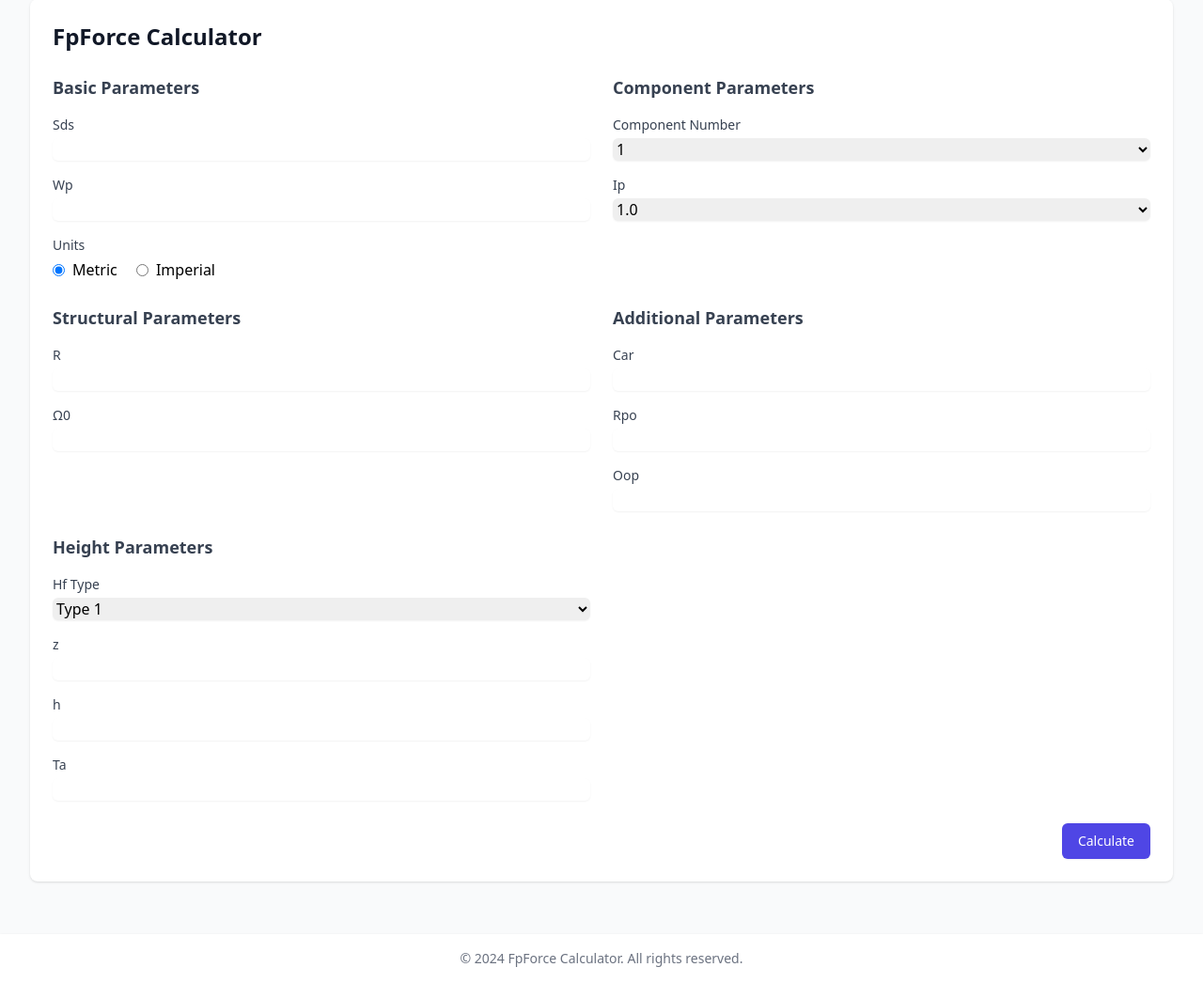
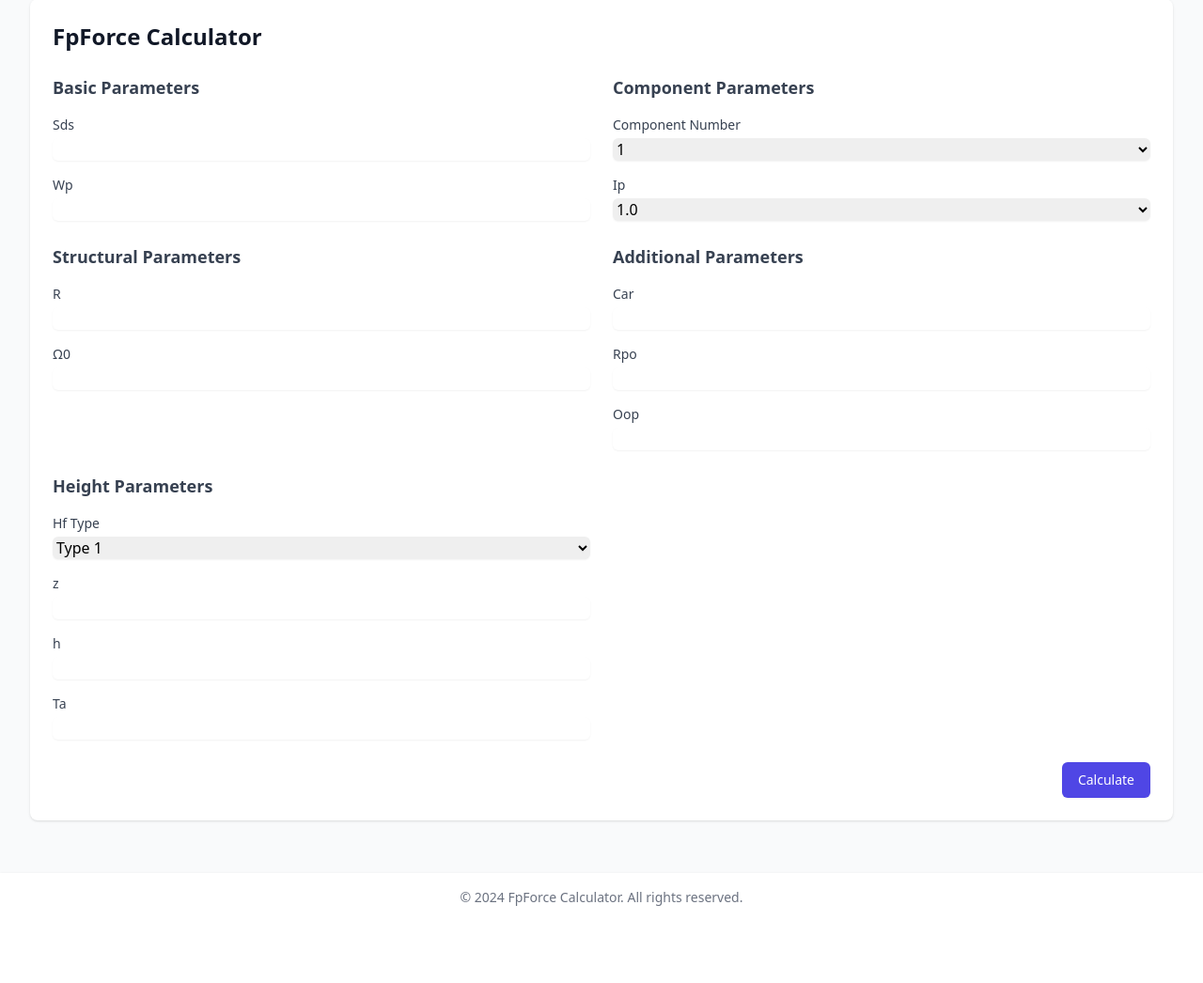
Before and after one commit to aclozovoy/FpForceCalculator, a Flask app: page / in a window 1280 px wide. Shown: the part 89-1135 px from the top of the page at 94% size. After the commit the page ends 1053 px from the top, so only its background shows below. Run offline with Flask 3, Linux system fonts and the light colour scheme; parts of the project's set-up code (start-up, migrations or seed data) failed here and were passed over; some libraries are stand-ins or nearby versions.

Commit message:
Remove metric/imperial units option from the application

```diff
--- a/flask-app/app/application.py
+++ b/flask-app/app/application.py
@@ -13,5 +13,8 @@ def create_app():
 
     return app
 
+# Create the application instance
+application = create_app()
+
 # if __name__ == "__main__":
 #     application.run(debug=True)
--- a/flask-app/app/templates/about.html
+++ b/flask-app/app/templates/about.html
@@ -12,7 +12,6 @@
         <h2 class="text-xl font-semibold text-gray-800 mt-6 mb-4">Features</h2>
         <ul class="list-disc list-inside text-gray-600 space-y-2">
             <li>Calculate Fp and OopFp forces</li>
-            <li>Support for both metric and imperial units</li>
             <li>Modern, responsive interface</li>
             <li>Real-time calculations</li>
         </ul>
--- a/flask-app/app/templates/main.html
+++ b/flask-app/app/templates/main.html
@@ -23,22 +23,6 @@
 					<label for="Wp" class="block text-sm font-medium text-gray-700">Wp</label>
 					<input type="number" step="0.001" id="Wp" name="Wp" required
 						   class="mt-1 block w-full rounded-md border-gray-300 shadow-sm focus:border-indigo-500 focus:ring-indigo-500">
-				</div>
-
-				<div>
-					<label class="block text-sm font-medium text-gray-700">Units</label>
-					<div class="mt-1 space-x-4">
-						<label class="inline-flex items-center">
-							<input type="radio" name="units" value="metric" checked
-								   class="text-indigo-600 focus:ring-indigo-500">
-							<span class="ml-2">Metric</span>
-						</label>
-						<label class="inline-flex items-center">
-							<input type="radio" name="units" value="imperial"
-								   class="text-indigo-600 focus:ring-indigo-500">
-							<span class="ml-2">Imperial</span>
-						</label>
-					</div>
 				</div>
 			</div>
 
--- a/flask-app/app/views.py
+++ b/flask-app/app/views.py
@@ -15,7 +15,6 @@ def calculate():
         # Extract and validate input data
         Sds = float(data.get('Sds', 0))
         Wp = float(data.get('Wp', 0))
-        units = data.get('units', 'metric')
         Ip = IpFunction(data.get('IpRadio', '1'))
         Car = float(data.get('Car', 0))
         Rpo = float(data.get('Rpo', 0))
```
Also changed, not shown: flask-app/app/templates/printout.html (+5 -5 lines), compose.yaml (renamed from docker-compose.yaml), 2 other files.
